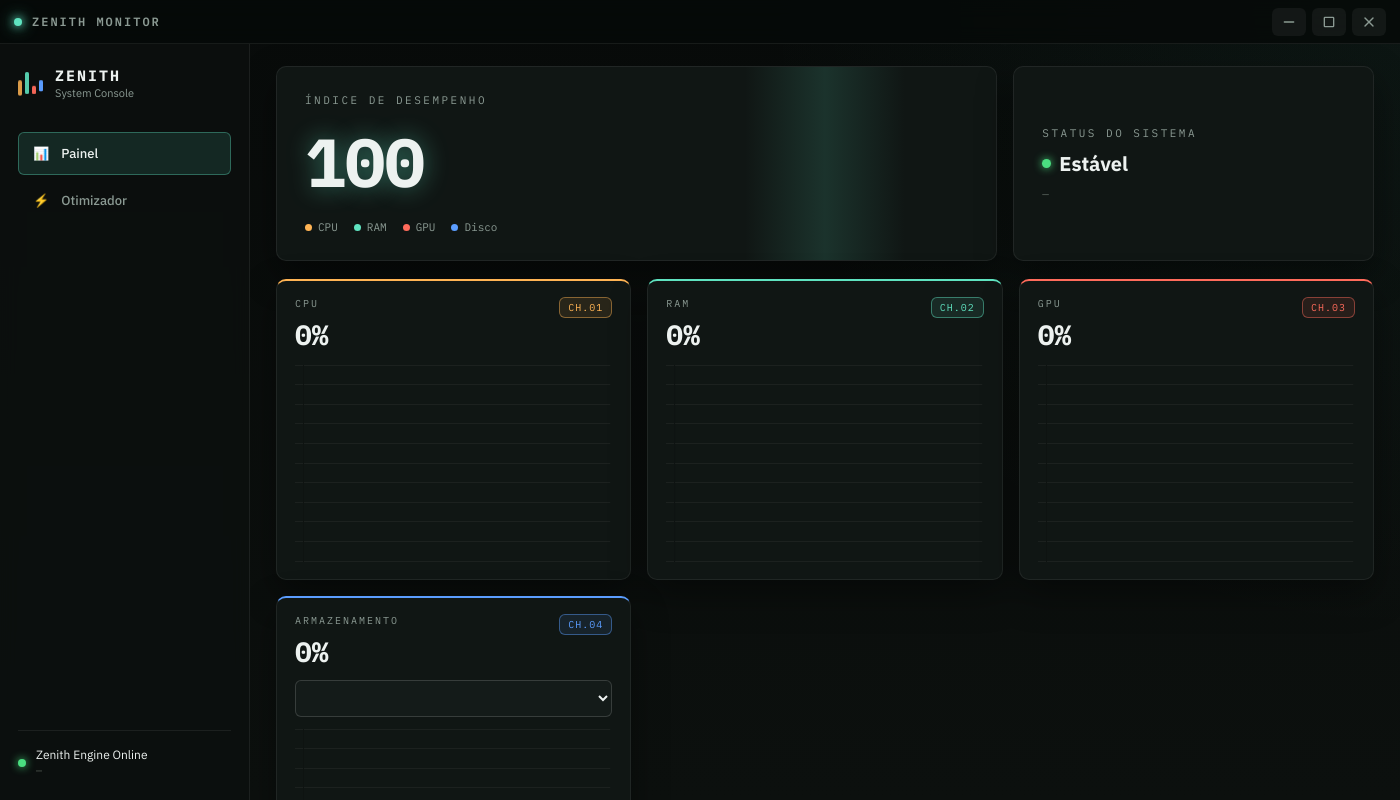
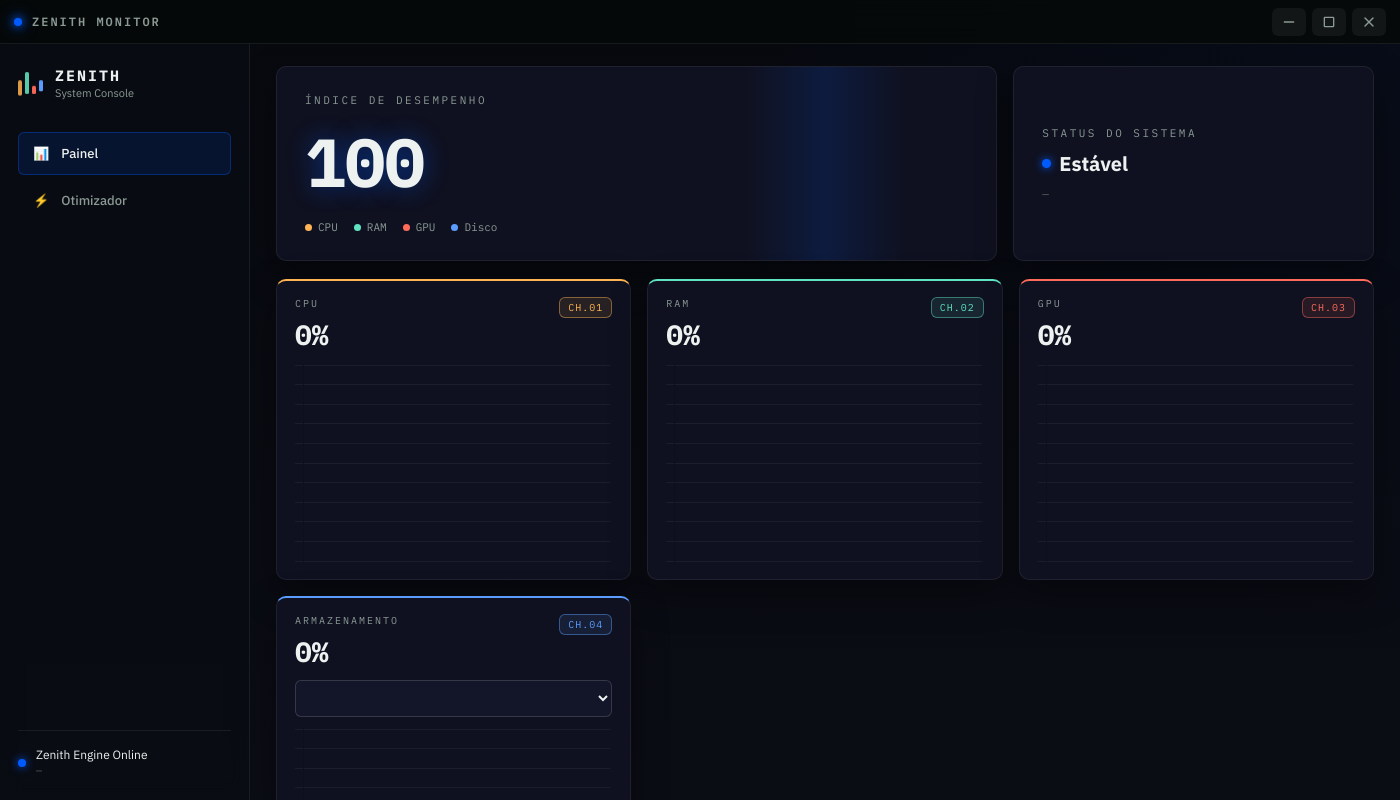
Before and after one commit to Zenith-Monitor/app, an Electron app: page src/views/index.html in a window 1400 px wide. Drawn offline with nearby package versions, Linux system fonts and the light colour scheme; no server answers.

Commit message:
Atualização da cores do app para combinar com identidade azul da marca

```diff
--- a/src/styles/dashboard.css
+++ b/src/styles/dashboard.css
@@ -1,19 +1,22 @@
+/* =========================================================
+   ZENITH MONITOR
+   CONSOLE DE TELEMETRIA — 4 CANAIS
+   ========================================================= */
+
 @import url("https://fonts.googleapis.com/css2?family=IBM+Plex+Mono:wght@400;500;600;700&family=IBM+Plex+Sans:wght@400;500;600;700&display=swap");
 
 :root {
 
     /* ---- Chassi (fundo) ---- */
-    --bg-void: #080b0a;
-    --bg-2: #0c100e;
-
-    /* ---- Painéis ---- */
-    --panel: #101614;
-    --panel-raised: #141b19;
-    --sidebar: rgba(12, 16, 15, .92);
+    --bg-void: #07090f;
+    --bg-2:    #0b0d15;
+    --panel:   #0f1120;
+    --panel-raised: #131528;
+    --sidebar: rgba(10, 12, 20, .92);
 
     --border: rgba(255, 255, 255, .07);
     --border-strong: rgba(255, 255, 255, .15);
-    --grid-line: rgba(135, 255, 214, .055);
+    --grid-line: rgba(0, 91, 253, .055);
 
     /* ---- Canais (cada métrica = 1 canal, tipo osciloscópio) ---- */
     --ch-cpu: #ffb454;
@@ -22,7 +25,9 @@
     --ch-disk: #5b9dff;
 
     /* ---- Acento principal (deriva do canal RAM) ---- */
-    --accent: var(--ch-ram);
+    --accent: #005BFD;
+    --accent-light: #3d80ff;
+    --accent-glow: rgba(0, 91, 253, .35);
 
     /* ---- Status ---- */
     --success: #4ade80;
@@ -66,7 +71,7 @@ body {
     color: var(--text);
     overflow: hidden;
     background:
-        radial-gradient(circle at 100% 0%, rgba(95, 227, 192, .05), transparent 40%),
+        radial-gradient(circle at 100% 0%, rgba(0, 91, 253, .04), transparent 40%),
         linear-gradient(180deg, var(--bg-void), var(--bg-2));
 }
 
@@ -287,8 +292,8 @@ button, select {
     width: 8px;
     height: 8px;
     border-radius: 50%;
-    background: var(--success);
-    box-shadow: 0 0 8px var(--success);
+    background: var(--accent);
+    box-shadow: 0 0 8px var(--accent);
     flex-shrink: 0;
 }
 
@@ -445,8 +450,8 @@ button, select {
     width: 9px;
     height: 9px;
     border-radius: 50%;
-    background: var(--success);
-    box-shadow: 0 0 8px var(--success);
+    background: var(--accent);
+    box-shadow: 0 0 8px var(--accent);
 }
 
 .status-dot-live.status-warn { background: var(--warning); box-shadow: 0 0 8px var(--warning); }
@@ -621,12 +626,13 @@ canvas {
 #optimize-btn {
     background: var(--accent);
     border-color: var(--accent);
-    color: #06140f;
+    color: #ffffff;
+    box-shadow: 0 0 18px rgba(0, 91, 253, .35);
 }
 
 #optimize-btn:hover {
-    filter: brightness(1.08);
-    color: #06140f;
+    filter: brightness(1.1);
+    color: #ffffff;
     background: var(--accent);
 }
 
@@ -649,7 +655,7 @@ canvas {
 .log-status {
     font-family: var(--font-mono);
     font-size: 10px;
-    color: var(--success);
+    color: var(--accent);
     letter-spacing: 1px;
 }
 
```
Also changed, not shown: README.MD, docs/screenshot-dashboard.png, docs/screenshot-optimizer.png (deleted).
